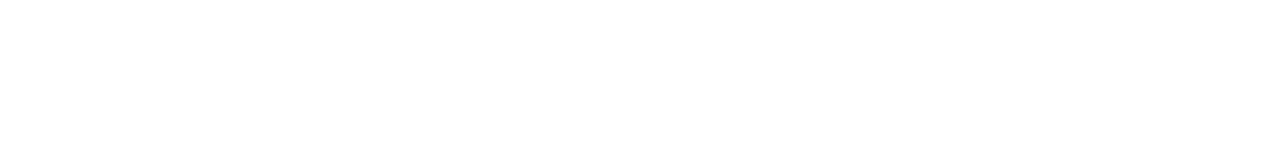
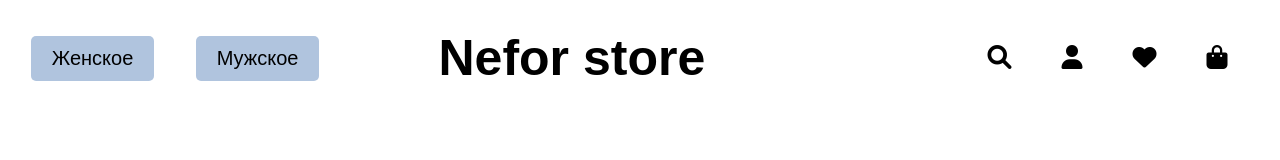
Before and after one commit to volkaris/is_web_y26, a website: page index.html in a window 1280 px wide. Drawn offline with Linux system fonts and the light colour scheme.

Commit message:
add header

```diff
--- a/index.html
+++ b/index.html
@@ -1,10 +1,47 @@
 <!DOCTYPE html>
-<html lang="en">
+
+<html lang="ru">
+
 <head>
     <meta charset="UTF-8">
-    <title>Title</title>
+    <meta name="viewport" content="width=device-width, initial-scale=1.0">
+    <meta name="keywords" content="Магазин одежды для нефоров и альтушек"  >
+    <link href="https://cdnjs.cloudflare.com/ajax/libs/font-awesome/6.0.0-beta3/css/all.min.css" rel="stylesheet">
+    <link href="outlines.css" rel="stylesheet" >
+    <title>Nefor store</title>
 </head>
+
 <body>
+<header>
+    <div class="header">
+
+       <!-- <span>-->
+        <div class="left-buttons">
+            <button class="header_buttons" id="women"  >Женское</button>
+            <button class="header_buttons"  id="men" >Мужское</button>
+
+        </div>
+
+        <button   class="header_buttons"  id="main_link">Nefor store</button>
+
+        <span class="icon-buttons">
+            <a  href="#"> <i class="fas fa-search">    </i>     </a>
+             <a  href="#"> <i class="fas fa-user">    </i>     </a>
+             <a  href="#"> <i class="fas fa-heart">    </i>     </a>
+             <a  href="#"> <i class="fas fa-shopping-bag">    </i>     </a>
+        </span>
+
+
+    </div>
+</header>
+
+<main></main>
+
+
+<footer></footer>
+
 
 </body>
+
+
 </html>
--- /dev/null
+++ b/outlines.css
@@ -0,0 +1,62 @@
+.header {
+    display: flex;
+    justify-content: space-between;
+    align-items: center;
+    padding: 10px 20px;
+}
+
+.header_buttons {
+    background-color: white;
+    color: black;
+    padding : 10px 20px;
+    border-radius: 5px;
+    border: 1px solid transparent;
+    cursor: pointer;
+    transition: background-color 0.3s ease, border 0.3s ease;
+    font-size: 20px;
+
+}
+
+.header_buttons:hover {
+    color: rgb(128, 128, 128);
+}
+
+ .left-buttons {
+    display: flex;
+    gap: 20px;
+}
+
+#main_link {
+    padding-right: 13%;
+    font-weight: bold;
+    font-size: 50px;
+    text-align: center;
+}
+
+.icon-buttons {
+    display: flex;
+    gap: 50px;
+    padding-right:2%
+
+}
+
+.icon-buttons a {
+    color: black;
+    font-size: 24px;
+    transition: color 0.3s ease;
+}
+
+.icon-buttons a:hover {
+    color: rgb(128, 128, 128);
+}
+#women, #men {
+    background-color: lightsteelblue;
+}
+
+#women {
+    margin-left: 1%;
+}
+
+#men {
+    margin-left: 8%;
+}
```
